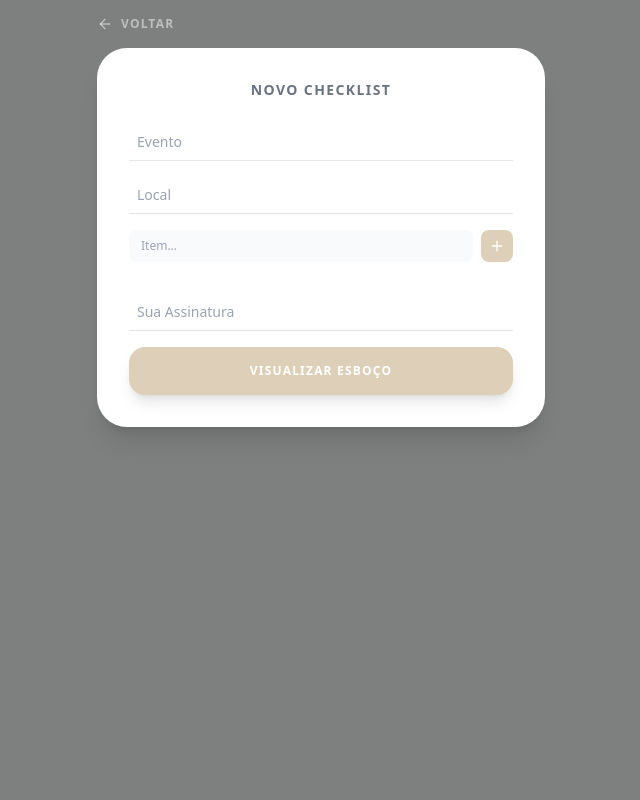
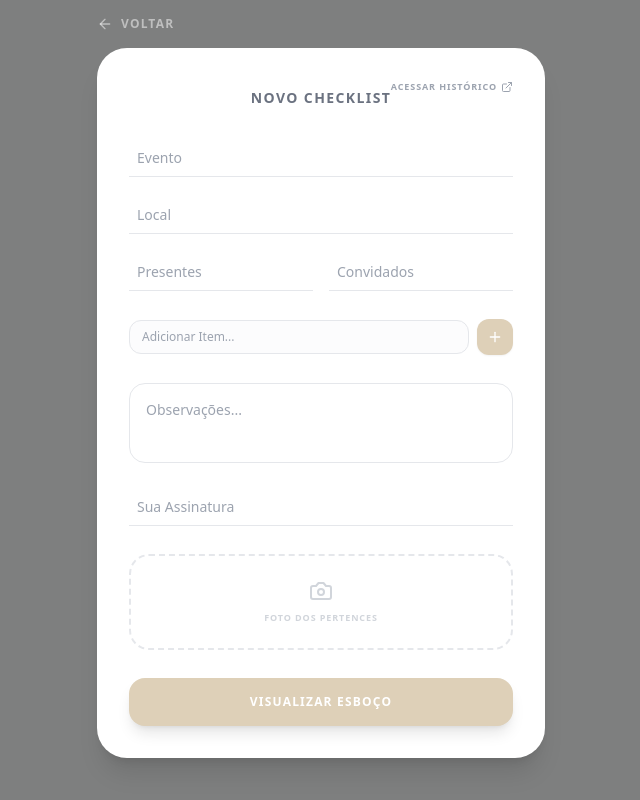
Before and after one commit to layssa20pinheiro-oss/app-checklist-v2, a Next.js app: page /checklist in a window 1280 px wide. Shown: the whole page, without its empty margins (319-959 px from the left). Built offline with nearby package versions, Linux system fonts and the light colour scheme.

Commit message:
Update checklist.js

```diff
--- a/pages/checklist.js
+++ b/pages/checklist.js
@@ -2,7 +2,7 @@ import { useRouter } from 'next/router';
 import { useState, useRef, useEffect } from 'react';
 import { createClient } from '@supabase/supabase-js';
 import html2canvas from 'html2canvas';
-import { Camera, Plus, Trash2, Send, Loader2, ArrowLeft } from 'lucide-react';
+import { Camera, Plus, Trash2, Send, Loader2, ArrowLeft, ExternalLink } from 'lucide-react';
 import Link from 'next/link';
 
 const supabase = createClient(
@@ -16,9 +16,21 @@ export default function ChecklistPage() {
 
   const [etapa, setEtapa] = useState('form');
   const [loading, setLoading] = useState(false);
+  const [uploading, setUploading] = useState(false);
   const [itens, setItens] = useState([]);
   const [novoItem, setNovoItem] = useState('');
-  const [form, setForm] = useState({ evento: '', local: '', responsavel: '' });
+
+  // Incluindo os novos campos no formulário
+  const [form, setForm] = useState({
+    evento: '',
+    local: '',
+    responsavel: '',
+    presentes: '',
+    convidados: '',
+    observacoes: ''
+  });
+
+  const [fotoUrl, setFotoUrl] = useState('');
   const [finalReportId, setFinalReportId] = useState('');
   const areaCapturaRef = useRef();
 
@@ -26,27 +38,70 @@ export default function ChecklistPage() {
     if (reportId) {
       supabase.from('checklists').select('*').eq('id', reportId).single().then(({ data }) => {
         if (data) {
-          setForm({ evento: data.evento, local: data.local, responsavel: data.responsavel });
+          setForm({
+            evento: data.evento || '',
+            local: data.local || '',
+            responsavel: data.responsavel || '',
+            presentes: data.presentes || '',
+            convidados: data.convidados || '',
+            observacoes: data.observacoes || ''
+          });
           setItens(data.itens || []);
+          setFotoUrl(data.foto_url || '');
         }
       });
+    } else if (id) {
+        // Tenta puxar o nome do evento se for um relatório novo
+        supabase.from('eventos').select('*').eq('id', id).single().then(({ data }) => {
+            if (data) setForm(prev => ({ ...prev, evento: data.nome }));
+        });
     }
-  }, [reportId]);
+  }, [reportId, id]);
+
+  const handleFotoUpload = async (e) => {
+    const file = e.target.files[0];
+    if (!file) return;
+
+    setUploading(true);
+    const fileExt = file.name.split('.').pop();
+    const fileName = `${Math.random()}.${fileExt}`;
+    const filePath = `pertences/${fileName}`;
+
+    const { error: uploadError } = await supabase.storage.from('fotos').upload(filePath, file);
+    if (!uploadError) {
+      const { data } = supabase.storage.from('fotos').getPublicUrl(filePath);
+      setFotoUrl(data.publicUrl);
+    } else {
+      alert("Erro ao enviar foto: " + uploadError.message);
+    }
+    setUploading(false);
+  };
 
   const salvarETerminar = async () => {
     setLoading(true);
     try {
+      // Gera o print da tela de resumo
       const canvas = await html2canvas(areaCapturaRef.current, { scale: 2, backgroundColor: "#7e7f7f" });
       const imagemBlob = await new Promise(res => canvas.toBlob(res, 'image/png'));
       const nomeImg = `rel_${Date.now()}.png`;
       await supabase.storage.from('fotos').upload(nomeImg, imagemBlob);
       const urlImg = supabase.storage.from('fotos').getPublicUrl(nomeImg).data.publicUrl;
 
-      const dados = { ...form, itens, pdf_url: urlImg, evento_id: id };
+      // Monta os dados com todos os campos novos
+      const dados = {
+          ...form,
+          itens,
+          pdf_url: urlImg,
+          foto_url: fotoUrl,
+          evento_id: id
+      };
 
       let res;
-      if (reportId) { res = await supabase.from('checklists').update(dados).eq('id', reportId).select(); }
-      else { res = await supabase.from('checklists').insert([dados]).select(); }
+      if (reportId) {
+          res = await supabase.from('checklists').update(dados).eq('id', reportId).select();
+      } else {
+          res = await supabase.from('checklists').insert([dados]).select();
+      }
 
       if (res.data) {
         setFinalReportId(res.data[0].id);
@@ -64,58 +119,134 @@ export default function ChecklistPage() {
 
   return (
     <div className="min-h-screen bg-[#7e7f7f] p-4 flex flex-col items-center font-sans">
+
+      {/* ETAPA 1: FORMULÁRIO */}
       {etapa === 'form' && (
         <div className="w-full max-w-md">
           <Link href={`/menu-evento?id=${id}`} className="text-white/50 mb-4 flex items-center gap-2 text-xs uppercase font-bold tracking-widest"><ArrowLeft size={16}/> Voltar</Link>
-          <div className="bg-white rounded-[30px] p-8 shadow-xl">
-            <h2 className="text-center font-bold text-gray-500 mb-6 uppercase text-sm tracking-widest">{reportId ? "Editar Relatório" : "Novo Checklist"}</h2>
-            <div className="space-y-4">
-              <input className="w-full border-b p-2 outline-none text-sm" placeholder="Evento" value={form.evento} onChange={e=>setForm({...form, evento: e.target.value})} />
-              <input className="w-full border-b p-2 outline-none text-sm" placeholder="Local" value={form.local} onChange={e=>setForm({...form, local: e.target.value})} />
-              <div className="flex gap-2">
-                <input className="flex-1 bg-gray-50 rounded-lg px-3 text-xs" placeholder="Item..." value={novoItem} onChange={e=>setNovoItem(e.target.value)} />
-                <button onClick={() => { if(novoItem.trim()){ setItens([...itens, novoItem.trim()]); setNovoItem(''); } }} className="bg-[#ded0b8] p-2 rounded-lg text-white"><Plus size={16}/></button>
+
+          <div className="bg-white rounded-[30px] p-8 shadow-xl relative mt-4">
+
+            {/* LINK DO HISTÓRICO: Exatamente como no print, no topo direito */}
+            <div className="absolute top-8 right-8">
+               <Link href={`/historico?id=${id}`} className="flex items-center gap-1 text-gray-400 hover:text-gray-600 text-[9px] font-bold uppercase tracking-widest transition-all">
+                 Acessar Histórico <ExternalLink size={12}/>
+               </Link>
+            </div>
+
+            <h2 className="text-center font-bold text-gray-500 mb-8 uppercase text-sm tracking-widest mt-2">
+                {reportId ? "Editar Relatório" : "Novo Checklist"}
+            </h2>
+
+            <div className="space-y-5">
+              <input className="w-full border-b border-gray-200 p-2 outline-none text-sm text-gray-600 placeholder:text-gray-400" placeholder="Evento" value={form.evento} onChange={e=>setForm({...form, evento: e.target.value})} />
+              <input className="w-full border-b border-gray-200 p-2 outline-none text-sm text-gray-600 placeholder:text-gray-400" placeholder="Local" value={form.local} onChange={e=>setForm({...form, local: e.target.value})} />
+
+              <div className="flex gap-4">
+                  <input className="w-full border-b border-gray-200 p-2 outline-none text-sm text-gray-600 placeholder:text-gray-400" placeholder="Presentes" value={form.presentes} onChange={e=>setForm({...form, presentes: e.target.value})} />
+                  <input className="w-full border-b border-gray-200 p-2 outline-none text-sm text-gray-600 placeholder:text-gray-400" placeholder="Convidados" value={form.convidados} onChange={e=>setForm({...form, convidados: e.target.value})} />
               </div>
-              <ul className="text-xs space-y-1">
-                {itens.map((it, i) => <li key={i} className="bg-gray-50 p-2 rounded flex justify-between italic text-gray-500">• {it} <Trash2 size={14} onClick={()=>setItens(itens.filter((_,idx)=>idx!==i))} className="text-red-200"/></li>)}
-              </ul>
-              <input className="w-full border-b p-2 outline-none text-sm" placeholder="Sua Assinatura" value={form.responsavel} onChange={e=>setForm({...form, responsavel: e.target.value})} />
-              <button onClick={() => setEtapa('resumo')} className="w-full bg-[#ded0b8] text-white font-bold py-4 rounded-2xl mt-4 uppercase text-xs tracking-widest shadow-lg">Visualizar Esboço</button>
+
+              {/* LISTA DE ITENS */}
+              <div className="pt-2">
+                <div className="flex items-center gap-2">
+                  <input className="flex-1 border border-gray-200 bg-gray-50/50 focus-within:border-[#ded0b8] transition-colors rounded-xl px-3 py-2 text-xs outline-none" placeholder="Adicionar Item..." value={novoItem} onChange={e=>setNovoItem(e.target.value)} onKeyDown={(e) => e.key === 'Enter' && setNovoItem(novoItem.trim() ? (setItens([...itens, novoItem.trim()]), '') : novoItem)} />
+                  <button onClick={() => { if(novoItem.trim()){ setItens([...itens, novoItem.trim()]); setNovoItem(''); } }} className="bg-[#ded0b8] p-2.5 rounded-xl text-white shadow-sm"><Plus size={16}/></button>
+                </div>
+                {itens.length > 0 && (
+                    <ul className="text-xs space-y-1 mt-3">
+                    {itens.map((it, i) => <li key={i} className="bg-gray-50 p-3 rounded-xl flex justify-between items-center italic text-gray-500 border border-gray-100">• {it} <Trash2 size={14} onClick={()=>setItens(itens.filter((_,idx)=>idx!==i))} className="text-gray-300 hover:text-red-300"/></li>)}
+                    </ul>
+                )}
+              </div>
+
+              {/* OBSERVAÇÕES */}
+              <div className="pt-2">
+                  <textarea className="w-full border border-gray-200 rounded-2xl p-4 outline-none text-sm text-gray-600 placeholder:text-gray-400 min-h-[80px] resize-none focus:border-[#ded0b8] transition-colors" placeholder="Observações..." value={form.observacoes} onChange={e => setForm({...form, observacoes: e.target.value})}></textarea>
+              </div>
+
+              <input className="w-full border-b border-gray-200 p-2 outline-none text-sm text-gray-600 placeholder:text-gray-400 mt-2" placeholder="Sua Assinatura" value={form.responsavel} onChange={e=>setForm({...form, responsavel: e.target.value})} />
+
+              {/* UPLOAD DE FOTO */}
+              <div className="pt-2 pb-2">
+                <label className="relative flex flex-col items-center justify-center w-full h-24 border-2 border-dashed border-gray-200 rounded-[20px] cursor-pointer hover:bg-gray-50 transition-colors overflow-hidden group">
+                    {uploading ? (
+                    <div className="flex flex-col items-center text-gray-400 gap-2"><Loader2 className="animate-spin" size={20}/><span className="text-[9px] uppercase font-bold tracking-widest">Enviando...</span></div>
+                    ) : fotoUrl ? (
+                    <img src={fotoUrl} className="w-full h-full object-cover opacity-90" />
+                    ) : (
+                    <div className="flex flex-col items-center text-gray-300 group-hover:text-[#ded0b8] transition-colors gap-2">
+                        <Camera size={24} />
+                        <span className="text-[9px] uppercase font-bold tracking-widest">Foto dos Pertences</span>
+                    </div>
+                    )}
+                    <input type="file" className="hidden" accept="image/*" onChange={handleFotoUpload} />
+                </label>
+              </div>
+
+              <button onClick={() => setEtapa('resumo')} disabled={uploading} className="w-full bg-[#ded0b8] text-white font-bold py-4 rounded-2xl mt-4 uppercase text-xs tracking-widest shadow-lg active:scale-95 transition-all">Visualizar Esboço</button>
             </div>
           </div>
         </div>
       )}
 
+      {/* ETAPA 2: RESUMO (Com os campos novos) */}
       {etapa === 'resumo' && (
-        <div className="w-full flex flex-col items-center pb-20">
+        <div className="w-full flex flex-col items-center pb-24">
           <div ref={areaCapturaRef} className="w-[380px] bg-[#7e7f7f] p-6 flex flex-col items-center">
             <img src="https://rticfwqptlxkpgawpzwf.supabase.co/storage/v1/object/public/fotos/logo.png" className="max-w-[120px] mb-6" />
             <div className="w-full bg-white rounded-[25px] p-8 text-gray-700 text-xs shadow-sm">
                 <h2 className="text-center font-bold text-lg mb-6 uppercase tracking-[5px] text-[#7e7f7f]">Relatório</h2>
+
                 <p className="border-b pb-2 mb-2 uppercase"><strong>EVENTO:</strong> {form.evento}</p>
                 <p className="border-b pb-2 mb-2 uppercase"><strong>LOCAL:</strong> {form.local}</p>
-                <div className="mt-4 font-bold">ITENS RECOLHIDOS:</div>
-                <ul className="italic text-gray-400 mb-6 pl-2">{itens.map((it, i) => <li key={i}>• {it}</li>)}</ul>
-                <p className="border-t pt-4"><strong>ASSINATURA:</strong> {form.responsavel}</p>
+
+                {(form.presentes || form.convidados) && (
+                    <div className="border-b pb-2 mb-2 flex gap-4 uppercase">
+                        {form.presentes && <p><strong>PRESENTES:</strong> {form.presentes}</p>}
+                        {form.convidados && <p><strong>CONVIDADOS:</strong> {form.convidados}</p>}
+                    </div>
+                )}
+
+                <div className="mt-4 font-bold uppercase text-[10px] text-gray-400">ITENS RECOLHIDOS:</div>
+                <ul className="italic text-gray-500 mb-4 pl-2 space-y-1 mt-2">{itens.map((it, i) => <li key={i}>• {it}</li>)}</ul>
+
+                {form.observacoes && (
+                    <div className="border-t pt-3 mb-4">
+                        <span className="font-bold uppercase text-[10px] text-gray-400 block mb-1">OBSERVAÇÕES:</span>
+                        <p className="italic text-gray-500">{form.observacoes}</p>
+                    </div>
+                )}
+
+                {fotoUrl && (
+                    <div className="border-t pt-4 mb-4">
+                        <span className="font-bold uppercase text-[10px] text-gray-400 block mb-2">FOTO REGISTRADA:</span>
+                        <img src={fotoUrl} className="w-full rounded-xl" />
+                    </div>
+                )}
+
+                <p className="border-t pt-4 uppercase text-gray-600"><strong>RESPONSÁVEL:</strong> {form.responsavel}</p>
             </div>
           </div>
-          <div className="fixed bottom-0 bg-white p-4 flex gap-2 w-full max-w-md rounded-t-3xl shadow-2xl">
-            <button onClick={() => setEtapa('form')} className="flex-1 bg-gray-50 py-4 rounded-2xl text-xs font-bold uppercase text-gray-400">Ajustar</button>
-            <button onClick={salvarETerminar} className="flex-2 bg-[#8da38d] text-white py-4 px-8 rounded-2xl text-xs font-bold uppercase shadow-lg">
-                {loading ? <Loader2 className="animate-spin mx-auto"/> : "Confirmar e Enviar"}
+
+          <div className="fixed bottom-0 bg-white p-4 flex gap-2 w-full max-w-md rounded-t-3xl shadow-[0_-10px_40px_rgba(0,0,0,0.1)]">
+            <button onClick={() => setEtapa('form')} className="flex-1 bg-gray-100 py-4 rounded-2xl text-xs font-bold uppercase text-gray-500 hover:bg-gray-200 transition-colors">Ajustar</button>
+            <button onClick={salvarETerminar} className="flex-2 bg-[#8da38d] text-white py-4 px-8 rounded-2xl text-xs font-bold uppercase shadow-lg active:scale-95 transition-all flex justify-center items-center">
+                {loading ? <Loader2 className="animate-spin"/> : "Confirmar e Enviar"}
             </button>
           </div>
         </div>
       )}
 
+      {/* ETAPA 3: SUCESSO */}
       {etapa === 'sucesso' && (
-        <div className="bg-white rounded-[40px] p-10 text-center shadow-2xl max-w-xs mt-20">
+        <div className="bg-white rounded-[40px] p-10 text-center shadow-2xl max-w-xs mt-20 animate-in zoom-in duration-300">
           <div className="text-5xl mb-4">✨</div>
           <h2 className="text-gray-500 font-bold uppercase text-sm tracking-widest mb-10">Relatório Criado!</h2>
-          <button onClick={enviarWhatsApp} className="w-full bg-[#25D366] text-white py-4 rounded-2xl font-bold text-xs uppercase flex items-center justify-center gap-2 mb-4 shadow-lg">
+          <button onClick={enviarWhatsApp} className="w-full bg-[#25D366] text-white py-4 rounded-2xl font-bold text-xs uppercase flex items-center justify-center gap-2 mb-4 shadow-lg hover:bg-[#20b858] transition-colors">
             <Send size={16}/> Enviar no WhatsApp
           </button>
-          <button onClick={() => router.push(`/menu-evento?id=${id}`)} className="w-full text-gray-400 py-4 text-[10px] font-bold uppercase tracking-widest">Voltar ao Menu</button>
+          <button onClick={() => router.push(`/menu-evento?id=${id}`)} className="w-full text-gray-400 py-4 text-[10px] font-bold uppercase tracking-widest hover:text-gray-600 transition-colors">Voltar ao Menu</button>
         </div>
       )}
     </div>
```
